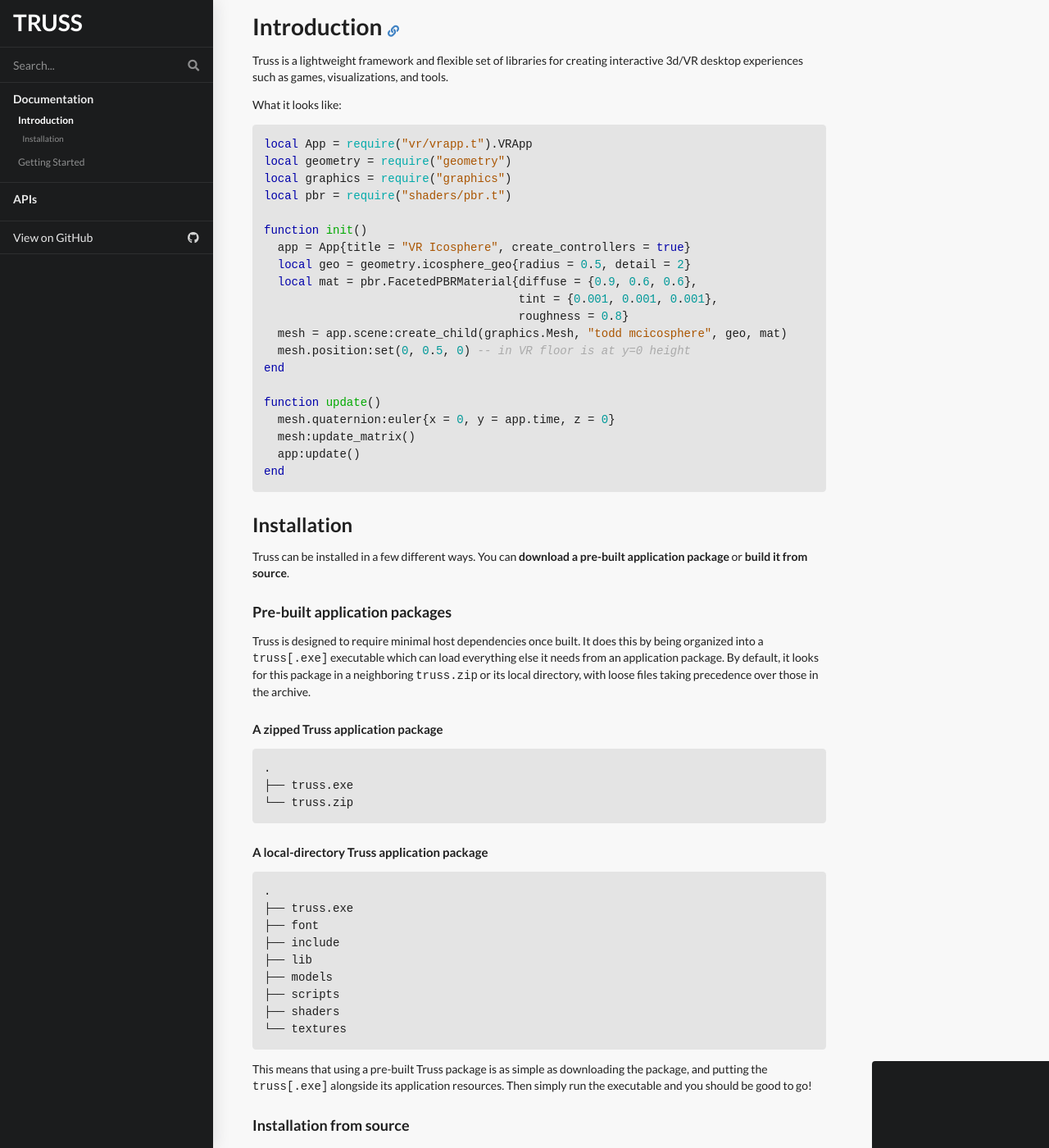
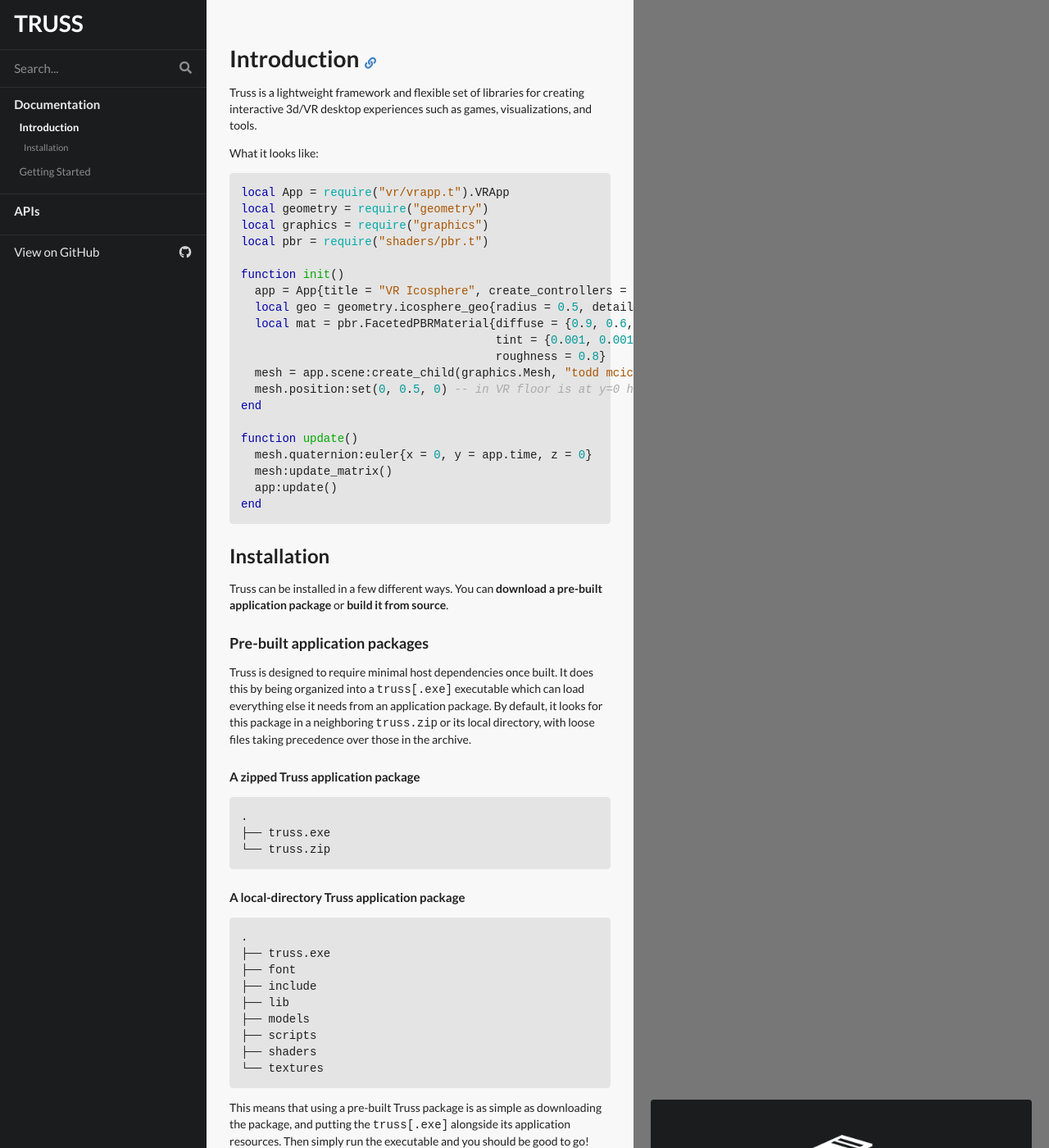
Before and after one commit to PyryM/truss, a Jekyll site: the page built from docs/index.html, in a window 1280 px wide and 1400 px high. Shown: the whole window at 82% size. Built offline with Jekyll 4.4.1, drawn with Linux system fonts in a browser that asks for light colours; nearby versions of some CDN libraries.

Commit message:
Fixed responsive layout to at least do something semi-reasonable.

```diff
--- a/docs/_config.yml
+++ b/docs/_config.yml
@@ -11,15 +11,15 @@ url: "https://truss.github.io"
 permalink: pretty
 
 begin_sidebar: |
-  <!-- Begin Sidebar -->
-  <div class="ui right rail">
-  <div class="ui inverted segment" markdown="1">
-  <!-- Begin Sidebar -->
+  <!-- Begin Rail -->
+  <div class="figure-wrapper">
+  <div class="ui inverted segment figure" markdown="1">
+  <!-- Begin Rail -->
 end_sidebar: |
-  <!-- End Sidebar -->
+  <!-- End Rail -->
   </div>
   </div>
-  <!-- End Sidebar -->
+  <!-- End Rail -->
 
 # Collections define the broad categories of documentation.
 collections:
--- a/docs/_includes/sidebar.html
+++ b/docs/_includes/sidebar.html
@@ -1,4 +1,4 @@
-<div class="ui left vertical inverted menu visible sidebar" id="sidebar">
+<div class="ui fixed large vertical inverted menu" id="sidebar">
   <div class="item">
     <a href="/">
       <!--<img src="/images/logo.png" height="40" alt="{{ site.title }} logo">-->
--- a/docs/_layouts/default.html
+++ b/docs/_layouts/default.html
@@ -18,9 +18,14 @@
   </head>
   <body>
     {% include sidebar.html %}
-    <div class="pusher">
-      <div class="ui text container" id="main">
-        {{ content }}
+    <div class="ui stackable grid" id="content">
+      <div class="row">
+        <div class="eight wide column" id="main">
+          {{ content }}
+        </div>
+        <div class="eight wide column" id="rail">
+          <!-- Placeholder for rail content -->
+        </div>
       </div>
     </div>
   </body>
--- a/docs/css/style.scss
+++ b/docs/css/style.scss
@@ -36,8 +36,40 @@ body {
   margin-left: 0.5em;
 }
 
+#content {
+  // Create padding behind sidebar.
+  margin-left: 18em !important;
+}
+
 #main {
-  margin-left: 3em !important;
+  padding-left: 2em;
+  padding-right: 2em;
+}
+
+#rail {
+  // Darken background behind rail column.
+  background-color: #777;
+  margin-top: -2.75em;
+}
+
+#sidebar {
+  // Make fixed menu go to bottom of screen.
+  min-height: 100%;
+}
+
+.figure-wrapper {
+  position: relative !important;
+}
+
+// Overlay figures on the right column only when showing two columns.
+// https://stackoverflow.com/a/40997339
+@media only screen and (min-width: 768px) {
+  .figure {
+    position: absolute !important;
+    width: 100%;
+    right: calc(-100% - 1.5em - 2em);
+    z-index: 10;
+  }
 }
 
 @import 'monaki';
```
Also changed, not shown: docs/_documentation/00_introduction.md (+2 -2 lines).
